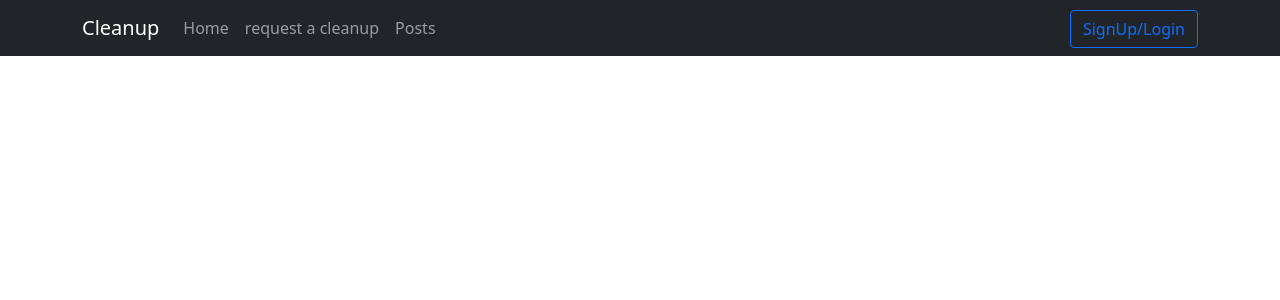
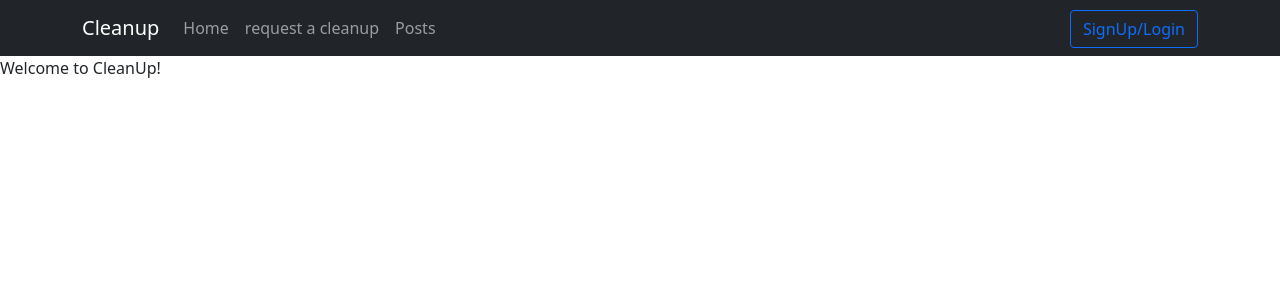
Before and after one commit to bai-bai98/ITCFinalProject, a React (Create React App) app in the folder FE/: page / in a window 1280 px wide. Shown: the top 300 px of the page. Built offline with nearby package versions, Linux system fonts and the light colour scheme.

Commit message:
added links to navBar

```diff
--- a/FE/src/App.js
+++ b/FE/src/App.js
@@ -5,6 +5,8 @@ import { Route, Routes } from "react-router-dom";
 import LoginSignUpModal from "./components/LoginSignUpModal"
 import { useEffect, useState } from "react";
 import Request from "./components/RequestForm";
+import Home from './components/home/Home';
+import Posts from './components/posts/Posts';
 
 
 export default function App() {
@@ -14,7 +16,9 @@ export default function App() {
     <div>
       <NavBar setShowLoginModal={setShowLoginModal} />
       <Routes>
+        <Route path="/" element={<Home />}></Route>
         <Route path="/request" element={<Request />}></Route>
+        <Route path="/Posts" element={<Posts />}></Route>
       </Routes>
       {<LoginSignUpModal show={showLoginModal} setShowLoginModal={setShowLoginModal} setUserAuthorization={3} setUserData={4} />}
     </div>
--- /dev/null
+++ b/FE/src/components/home/Home.js
@@ -0,0 +1,7 @@
+import React from 'react';
+
+export default function Home() {
+    return <div>
+        Welcome to CleanUp!
+    </div>;
+}
--- /dev/null
+++ b/FE/src/components/posts/Posts.js
@@ -0,0 +1,5 @@
+import React from 'react';
+
+export default function Posts() {
+    return <div>posts</div>;
+}
```
